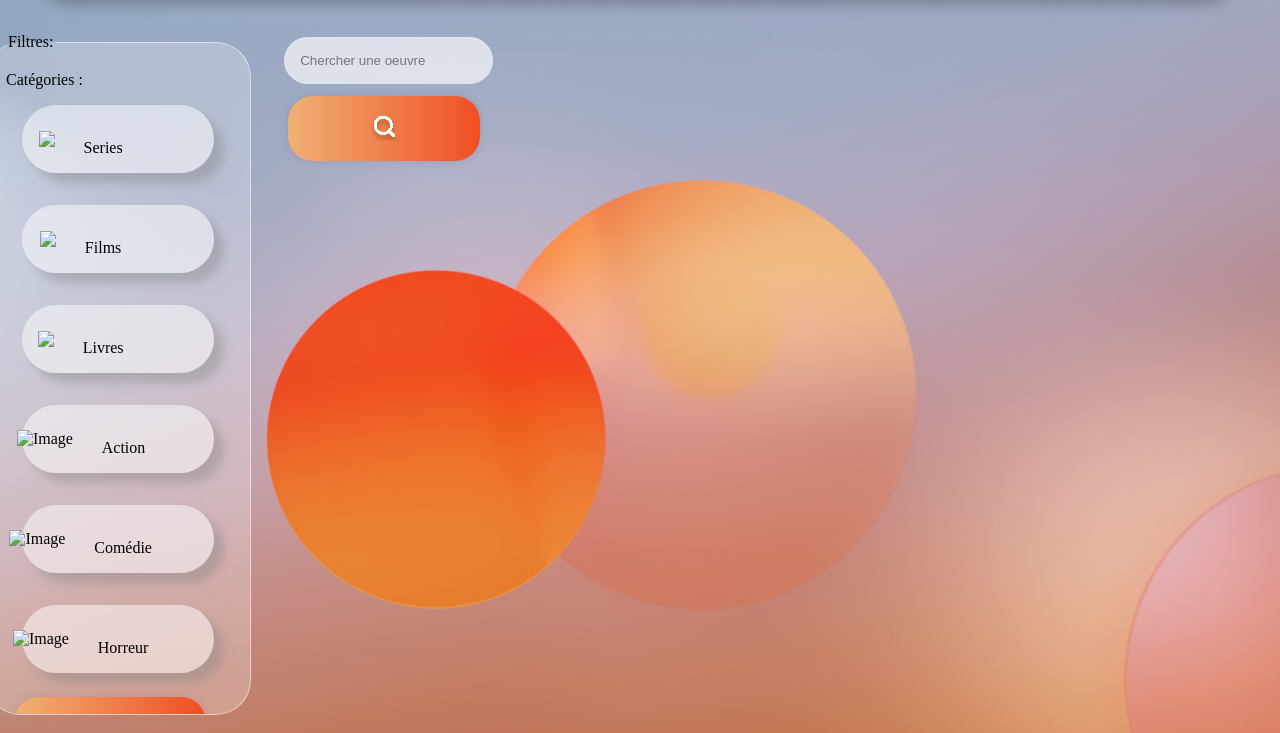
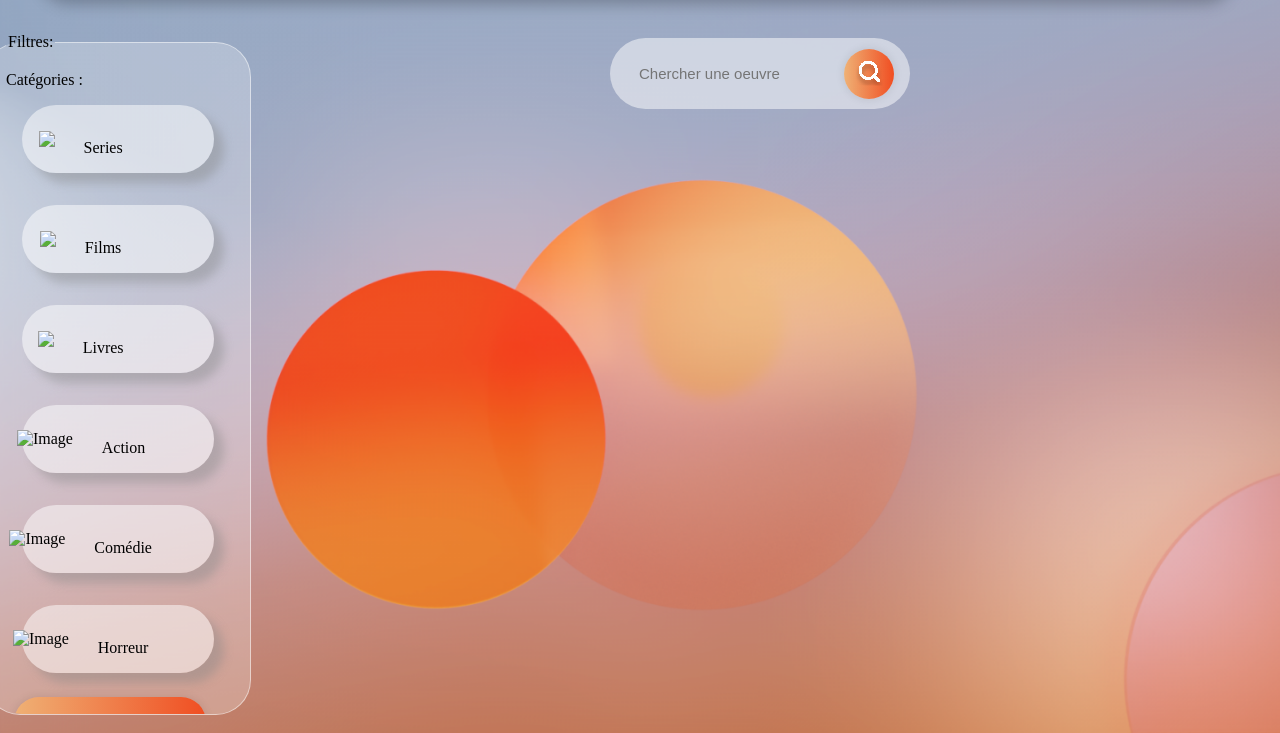
Before and after one commit to lucasrebl/projetDev, a PHP site: page /oeuvres in a window 1280 px wide. Shown: the part 67-800 px from the top of the page. Run offline with PHP 8.4, Linux system fonts and the light colour scheme; data that the repository does not hold is empty.

Commit message:
fix front workpage

```diff
--- a/src/static/css/works.css
+++ b/src/static/css/works.css
@@ -243,6 +243,10 @@ button,
   transition: 0.3s;
   backdrop-filter: blur(10px);
   margin: 0.5rem;
+  padding: 0.5rem;
+}
+
+.custom-button{
   padding: 1rem;
 }
 
@@ -323,9 +327,63 @@ textarea {
 #add {
   position: fixed;
   right: 0;
-
 }
 
 .blurred {
   filter: blur(20px);
 }
+
+
+
+
+
+
+.SearchBarres {
+  display: flex;
+  width: 300px;
+  align-items: center;
+  justify-content: space-between;
+  gap: 8px;
+  background: rgb(255 255 255 / 50%);
+  border-radius: 50px;
+  position: relative;
+  margin: 5px;
+}
+
+.searchButton {
+  color: white;
+  position: absolute;
+  right: 8px;
+  width: 50px;
+  height: 50px;
+  border-radius: 50%;
+  background: linear-gradient(90deg, rgb(239 177 117) 0%, rgb(240 78 34) 100%);
+  border: 0;
+  display: inline-block;
+  transition: all 300ms cubic-bezier(.23, 1, 0.32, 1);
+}
+
+body.night .searchButton{
+  background: linear-gradient(135deg, #FDACA9 0%, #99B6FA 100%);
+}
+/*hover effect*/
+button:hover {
+  color: #fff;
+  background-color: #1A1A1A;
+  box-shadow: rgba(0, 0, 0, 0.5) 0 10px 20px;
+  transform: translateY(-3px);
+}
+/*button pressing effect*/
+button:active {
+  box-shadow: none;
+  transform: translateY(0);
+}
+
+.input-text {
+  border: none;
+  background: none;
+  outline: none;
+  color: rgb(0, 0, 0);
+  font-size: 15px;
+  padding: 24px 46px 24px 26px;
+}
--- a/src/static/js/works.js
+++ b/src/static/js/works.js
@@ -2,7 +2,7 @@ let container = document.querySelector('.container')
 let form = document.querySelector('.form')
 let filters = document.querySelector('.filters')
 let tags = document.querySelector('.tagsM');
-let add = container.querySelector('button')
+let add = container.querySelector('#add')
 let summary = container.querySelectorAll('.summary')
 let cancel = form.querySelector('#cancel')
 let category = form.querySelector('#category')
--- a/src/views/templates/works/works.html.twig
+++ b/src/views/templates/works/works.html.twig
@@ -52,8 +52,9 @@
 			</fieldset>
 		</form>
 	</div>
+
+	<div class="works">
 	<div class="SearchBarres">
-
 		<input list="Soluna" id="SW" name="SW" class="input-text" placeholder="Chercher une oeuvre">
 		</input>
 		<button class="searchButton" href="#">
@@ -89,7 +90,6 @@
 			</svg>
 		</button>
 	</div>
-	<div class="works">
 		{% for work in Works %}
 		<a href="/resume?id={{ work.ID }}">
 			<div class="work">
```
